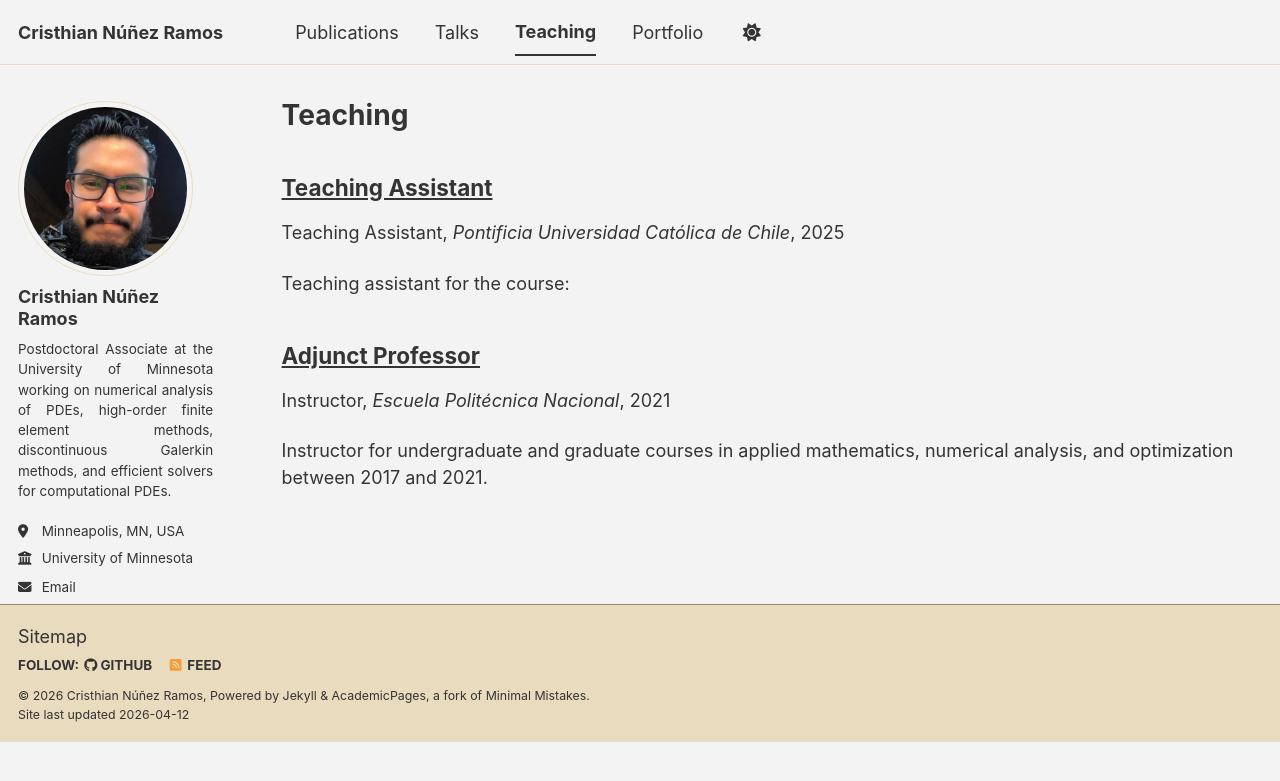
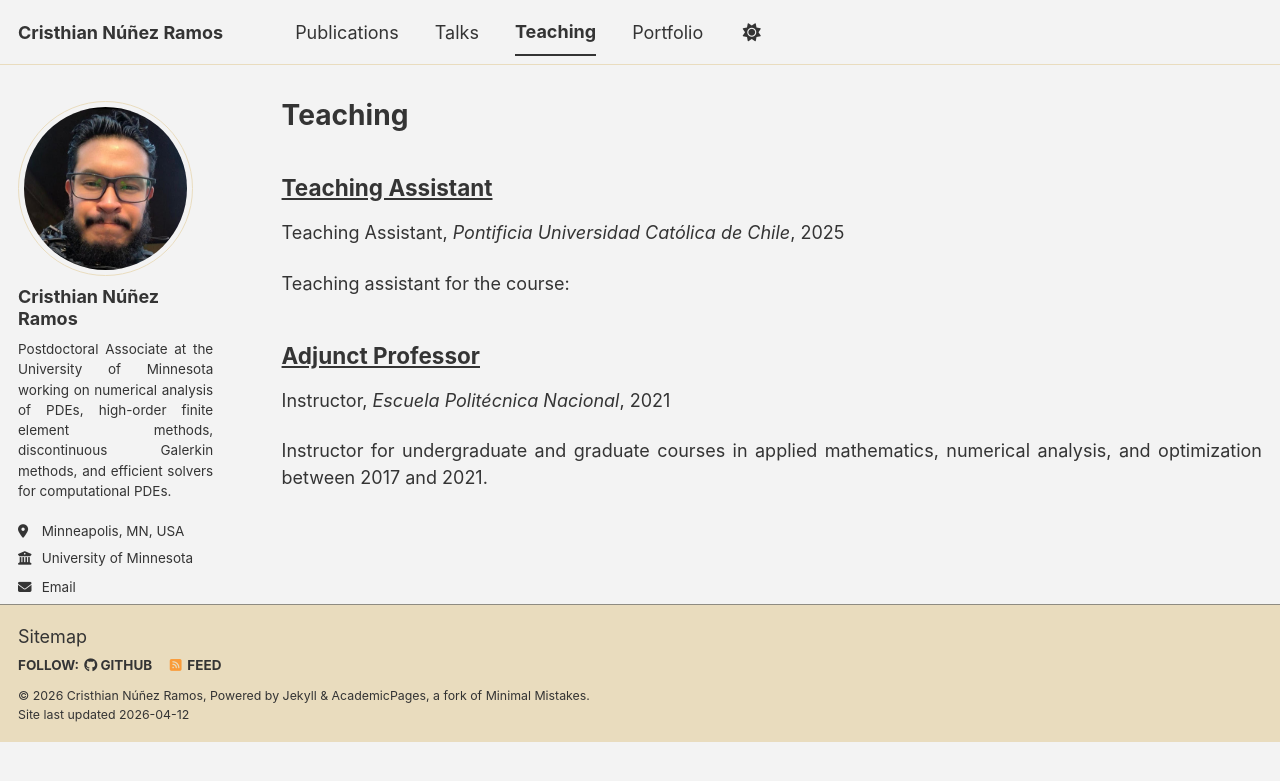
Before and after one commit to cnunezra-NAPDEs/webpage, a Jekyll site: the page built from _pages/teaching.html, in a window 1280 px wide. Shown: the top 781 px of the page. Built offline with Jekyll 4.4.1, drawn with Linux system fonts in a browser that asks for light colours; some web fonts are replaced; a script bundle is joined from its source files by our own code; library files that are not in the unit come from our copies.

Commit message:
Update main.scss

```diff
--- a/assets/css/main.scss
+++ b/assets/css/main.scss
@@ -70,3 +70,14 @@
 .author__bio {
   text-align: justify;
 }
+
+.page__content p,
+.archive__item-excerpt,
+.archive__item-body,
+.archive__item-teaser,
+.list__item .archive__item,
+.list__item .archive__item-excerpt p {
+  text-align: justify;
+  text-justify: inter-word;
+  hyphens: auto;
+}
```
